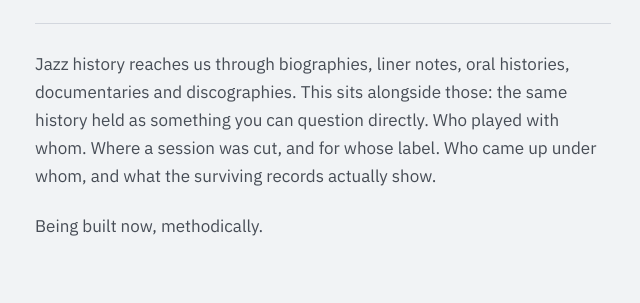
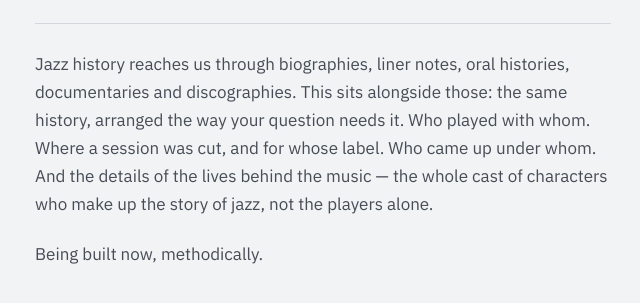
Before and after one commit to jazztimeline/jazztimeline-site, a plain HTML site: page index.html in a window 1280 px wide. Shown: the part 305-608 px from the top of the page, without its empty margins (317-957 px from the left). Drawn offline with Linux system fonts and the light colour scheme.

Commit message:
Update index.html

```diff
--- a/index.html
+++ b/index.html
@@ -26,7 +26,7 @@ p{margin:0;color:var(--ink2)}
 <h1>JazzTimeline</h1>
 <p class="lead">A new way to configure questions about the music and the people who made it.</p>
 <hr>
-<p>Jazz history reaches us through biographies, liner notes, oral histories, documentaries and discographies. This sits alongside those: the same history held as something you can question directly. Who played with whom. Where a session was cut, and for whose label. Who came up under whom, and what the surviving records actually show.</p>
+<p>Jazz history reaches us through biographies, liner notes, oral histories, documentaries and discographies. This sits alongside those: the same history, arranged the way your question needs it. Who played with whom. Where a session was cut, and for whose label. Who came up under whom. And the details of the lives behind the music — the whole cast of characters who make up the story of jazz, not the players alone.</p>
 <p>Being built now, methodically.</p>
 </div>
 </body>
```
